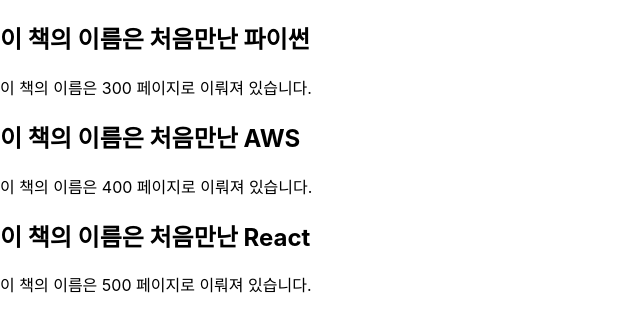
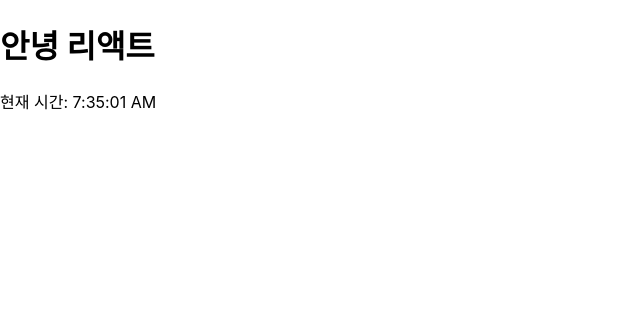
Before and after one commit to DooPal2000/Basic_React_NextJs, a React (Create React App) app in the folder first-cra/: page / in a window 1280 px wide. Shown: the top 332 px of the page, without its empty margins (0-640 px from the left). Built offline with nearby package versions, Linux system fonts and the light colour scheme.

Commit message:
feat(first-cra): add practice JSX code for Clock
ReactDom.render 은 18버전으로 업데이트 되며 사라졌습니다.

```diff
--- /dev/null
+++ b/first-cra/src/chapter_04/Clock.jsx
@@ -0,0 +1,12 @@
+import React from "react";
+
+function Clock() {
+    return (
+        <div>
+            <h1>안녕 리액트</h1>
+            <p>현재 시간: {new Date().toLocaleTimeString()}</p>
+        </div>
+    );
+}
+
+export default Clock;
--- a/first-cra/src/index.js
+++ b/first-cra/src/index.js
@@ -5,14 +5,21 @@
 import reportWebVitals from './reportWebVitals';
 
 import Library from './chapter_03/Library';
+import Clock from './chapter_04/Clock';
 
 const root = ReactDOM.createRoot(document.getElementById('root'));
-root.render(
-  <React.StrictMode>
-    <Library />
-    {/* <App /> */}
-  </React.StrictMode>
-);
+
+function tick() {
+  root.render(
+    <React.StrictMode>
+      <Clock />
+      {/* <Library /> */}
+      {/* <App /> */}
+    </React.StrictMode>
+  );
+}
+
+setInterval(tick, 1000);
 
 // If you want to start measuring performance in your app, pass a function
 // to log results (for example: reportWebVitals(console.log))
```
